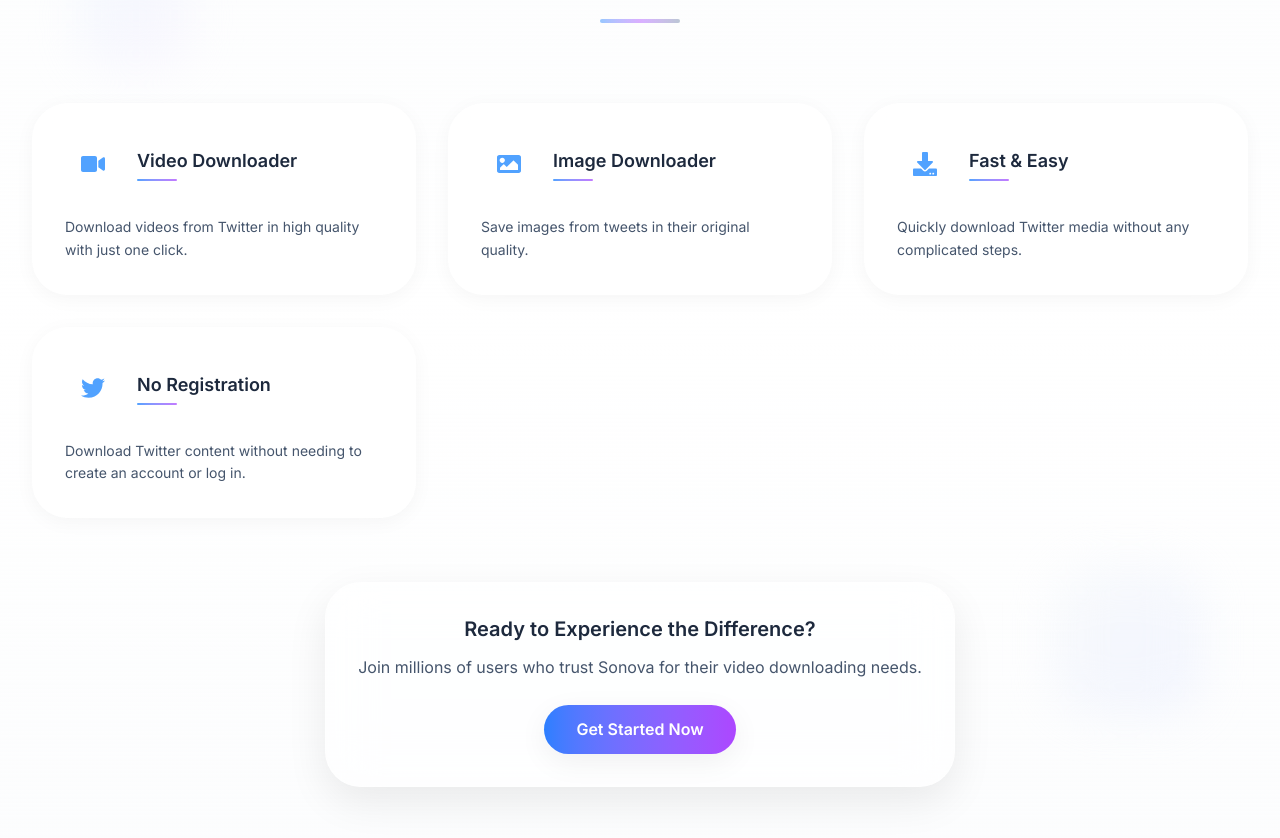
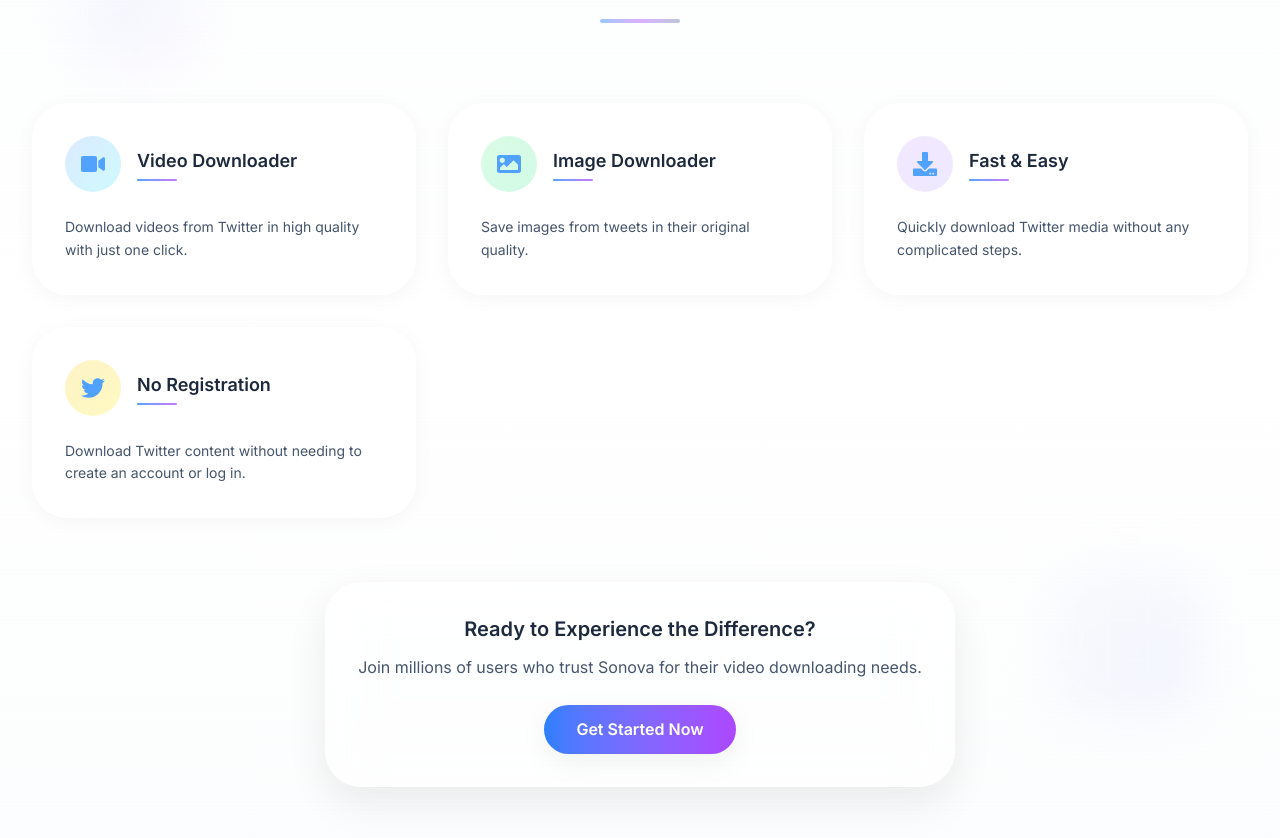
Before and after one commit to farelrasyah/Sonova-ui, a Next.js app: page /twitter-downloader in a window 1280 px wide. Shown: the part 1142-1980 px from the top of the page. Built offline with nearby package versions, Linux system fonts and the light colour scheme.

Commit message:
Enhance TwitterDownloader component: Add gradient styling to feature icons for improved visual appeal.

```diff
--- a/src/app/twitter-downloader/page.tsx
+++ b/src/app/twitter-downloader/page.tsx
@@ -6,22 +6,26 @@ export default function TwitterDownloader() {
     {
       title: 'Video Downloader',
       description: 'Download videos from Twitter in high quality with just one click.',
-      icon: <FaVideo className="h-6 w-6 text-blue-400" />
+      icon: <FaVideo className="h-6 w-6 text-blue-400" />,
+      gradient: 'from-blue-100 to-cyan-100'
     },
     {
       title: 'Image Downloader',
       description: 'Save images from tweets in their original quality.',
-      icon: <FaImage className="h-6 w-6 text-blue-400" />
+      icon: <FaImage className="h-6 w-6 text-blue-400" />,
+      gradient: 'from-green-100 to-emerald-100'
     },
     {
       title: 'Fast & Easy',
       description: 'Quickly download Twitter media without any complicated steps.',
-      icon: <FaDownload className="h-6 w-6 text-blue-400" />
+      icon: <FaDownload className="h-6 w-6 text-blue-400" />,
+      gradient: 'from-purple-100 to-violet-100'
     },
     {
       title: 'No Registration',
       description: 'Download Twitter content without needing to create an account or log in.',
-      icon: <FaTwitter className="h-6 w-6 text-blue-400" />
+      icon: <FaTwitter className="h-6 w-6 text-blue-400" />,
+      gradient: 'from-amber-100 to-yellow-100'
     }
   ];
 
```
